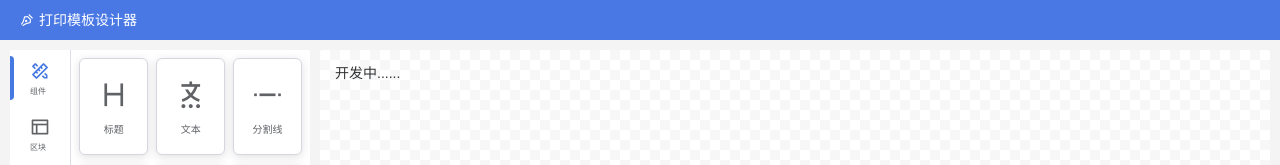
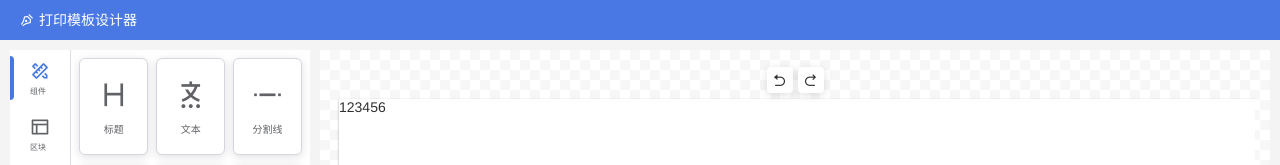
Before and after one commit to ROYIANS/print-template-designer, a Vue app: page / in a window 1280 px wide. Shown: the top 165 px of the page. Built offline with nearby package versions, Linux system fonts and the light colour scheme.

Commit message:
😳feat: 删除workflow，试试新的写法

```diff
--- a/src/App.vue
+++ b/src/App.vue
@@ -10,17 +10,21 @@
       <el-aside width="300px" class="roy-designer-aside">
         <DesignerAside />
       </el-aside>
-      <el-main class="roy-designer-main">开发中......</el-main>
+      <el-main class="roy-designer-main">
+        <DesignerMain />
+      </el-main>
     </el-container>
   </el-container>
 </template>
 
 <script>
 import DesignerAside from "@/views/DesignerAside.vue";
+import DesignerMain from "@/views/DesignerMain.vue";
 export default {
   name: "PrintDesigner",
   components: {
     DesignerAside,
+    DesignerMain,
   },
 };
 </script>
--- a/src/assets/base.scss
+++ b/src/assets/base.scss
@@ -235,10 +235,11 @@ i {
 }
 
 ::-webkit-scrollbar {
-    width: 6px;
+    width: 8px;
+    height: 8px;
 }
 ::-webkit-scrollbar-track {
-    background: #dddddd;
+    background: var(--roy-bg-color-page);
     border-radius: 8px;
 }
 ::-webkit-scrollbar-thumb {
--- /dev/null
+++ b/src/views/DesignerMain.vue
@@ -0,0 +1,112 @@
+<!--
+* @description 主操作视图
+* @filename DesignerMain.vue
+* @author ROYIANS
+* @date 2022/9/13 9:36
+!-->
+<template>
+  <div class="height-all">
+    <el-header :height="'30px'" class="roy-designer-main__toolbar">
+      <el-tooltip
+        class="item"
+        effect="dark"
+        content="撤销"
+        placement="bottom"
+        :visible-arrow="false"
+        :open-delay="1000"
+      >
+        <div class="roy-designer-main__toolbar__item">
+          <i class="ri-arrow-go-back-fill"></i>
+        </div>
+      </el-tooltip>
+      <el-tooltip
+        class="item"
+        effect="dark"
+        content="恢复"
+        placement="bottom"
+        :visible-arrow="false"
+        :open-delay="1000"
+      >
+        <div class="roy-designer-main__toolbar__item">
+          <i class="ri-arrow-go-forward-line"></i>
+        </div>
+      </el-tooltip>
+    </el-header>
+    <el-main class="roy-designer-main__page">
+      <div id="designer-page">
+        <div>123456</div>
+      </div>
+    </el-main>
+  </div>
+</template>
+
+<script>
+import commonMixin from "@/mixin/commonMixin";
+
+/**
+ * 主操作视图
+ */
+export default {
+  name: "DesignerMain",
+  mixins: [commonMixin],
+  components: {},
+  props: {},
+  data() {
+    return {};
+  },
+  methods: {
+    initMounted() {},
+  },
+  created() {},
+  mounted() {
+    this.initMounted();
+  },
+  watch: {},
+};
+</script>
+
+<style lang="scss">
+.roy-designer-main__page {
+  height: calc(100% - 50px);
+  padding: 0;
+  &.el-main {
+    padding: 4px;
+  }
+  #designer-page {
+    margin: auto;
+    background: var(--roy-bg-color);
+    box-shadow: rgba(0, 0, 0, 0.12) 0 1px 3px, rgba(0, 0, 0, 0.24) 0 1px 2px;
+    width: calc(210mm * 1.25);
+    height: calc(297mm * 1.25);
+  }
+}
+.roy-designer-main__toolbar {
+  display: flex;
+  justify-content: center;
+  align-items: center;
+  .roy-designer-main__toolbar__item {
+    cursor: pointer;
+    background: var(--roy-bg-color);
+    display: grid;
+    width: 18px;
+    height: 18px;
+    font-size: 10px;
+    line-height: 18px;
+    box-shadow: rgba(99, 99, 99, 0.2) 0 2px 8px 0;
+    padding: 4px;
+    text-align: center;
+    border-radius: 4px;
+    & + .roy-designer-main__toolbar__item {
+      margin-left: 5px;
+    }
+    &:hover {
+      background: var(--roy-bg-color-page);
+    }
+    i {
+      padding: 0;
+      margin: 0;
+      font-size: 14px;
+    }
+  }
+}
+</style>
--- a/src/views/PageComponent.vue
+++ b/src/views/PageComponent.vue
@@ -1,6 +1,6 @@
 <template>
   <div class="roy-page-component">
-    <div class="roy-page-component__item">
+    <div draggable="true" class="roy-page-component__item">
       <i class="ri-heading"></i>
       <span>标题</span>
     </div>
```
Also changed, not shown: 1 other file (tests, documents, lock files or other folders).
